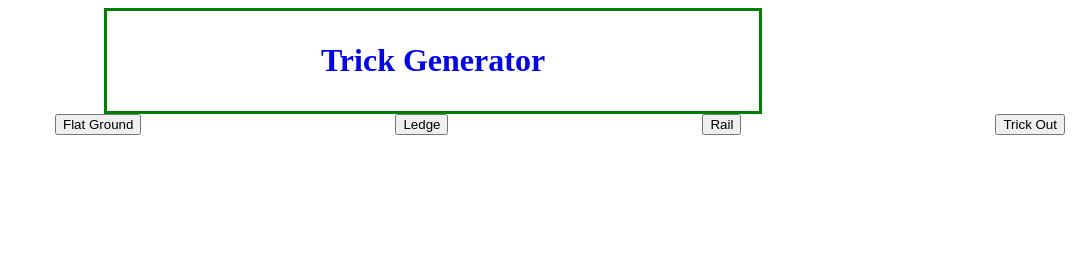
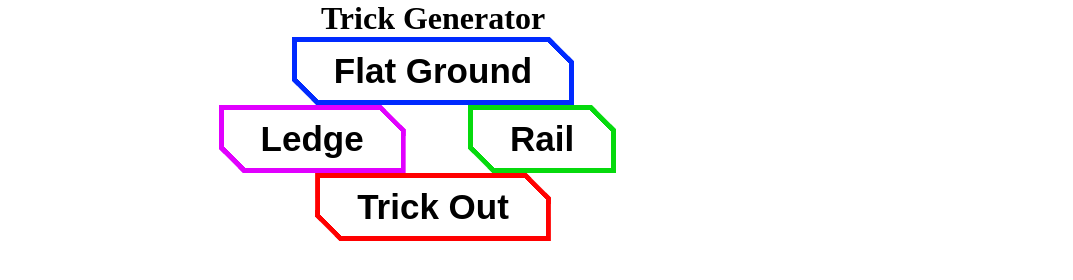
Before and after one commit to Jay32den/skate-trick-generator, a plain HTML site: page index.html in a window 1280 px wide. Shown: the whole page, without its empty margins (207-1280 px from the left). Drawn offline with Linux system fonts and the light colour scheme.

Commit message:
button changes

```diff
--- a/index.html
+++ b/index.html
@@ -7,24 +7,21 @@
     <title>FingerBoard Trick Generator</title>
 </head>
 <body>
-    <div id="header">
+    <div class="container">
         <h1>Trick Generator</h1>
-    </div>
         <!-- FLATGROUND TRICKS -->
         <div class="buttons">
             <div id="flatGround"></div>
-    <button onclick="gentext();">
-        <div name="text1">Flat Ground </div>
-    </button>
+            <button style="--color: #002aff;" onclick="gentext();">Flat Ground</button>
             <!-- LEDGE TRICKS -->
             <div id="ledgeTrick"></div>
-    <button onclick="genledge();">Ledge</button>
+            <button style="--color: #e100ff;" onclick="genledge();">Ledge</button>
             <!-- RAIL TRICKS -->
             <div id="railTrick"></div>
-    <button onclick="genrail();">Rail</button>
+            <button style="--color: #06da0d;" onclick="genrail();">Rail</button>
             <!-- TRICK OUT -->
             <div id="trickOut"></div>
-    <button onclick="genTrickOut();">Trick Out</button>
+            <button style="--color: #ff0000;" onclick="genTrickOut();">Trick Out</button>
         </div>
     </div>
 <script src="script.js"></script>
--- a/script.js
+++ b/script.js
@@ -2,6 +2,8 @@ var trick = document.getElementById('flatGround');
 var ledge = document.getElementById('ledgeTrick');
 var rail = document.getElementById('railTrick');
 var outTrick = document.getElementById('trickOut');
+
+
 
 function gentext() {
     var flattrick = ['kickflip', 'heelflip', 'treflip', 'ollie'];
@@ -32,8 +34,8 @@ function showText(element, tricks) {
     // Append the div to the body
     document.body.appendChild(centeredText);
 
-    // Remove the div after 1 seconds (adjust as needed)
+    // Remove the div after 3 seconds (adjust as needed)
     setTimeout(function () {
         centeredText.remove();
-    }, 1000);
+    }, 3000);
 }
--- a/style.css
+++ b/style.css
@@ -1,28 +1,11 @@
-#header {
-    margin: auto;
-    width: 50%;
-    border: 3px solid green;
-    padding: 10px;
-    text-align: center;
-    color: blue;
-}
-#text1 {
-    margin: auto;
-    width: 50%;
-    border: 3px solid green;
-    padding: 10px;
-    text-align: center;
-    color: blue;
-}
-.buttons {
+.container {
     display: flex;
-    justify-content: space-between;
+    flex-direction: column;
+    align-items: center;
+    justify-content: center;
+
 }
 
-.buttons > div {
-    flex-grow: 1;
-    margin-right: 10px; /* Adjust as needed for spacing */
-}
 #centeredText {
     position: fixed;
     top: 50%;
@@ -33,3 +16,74 @@
     border: 1px solid black;
     z-index: 9999; /* Ensure it's on top */
 }
+
+/* CSS for evenly spread buttons */
+.buttons {
+    display: flex;
+    justify-content: space-around;
+    align-items: center;
+    flex-wrap: wrap;
+    padding: 0 20px; /* Adjust left padding as needed */
+    max-width: 500px; /* Adjust max-width as needed */
+    width: 100%;
+}
+
+.buttons button {
+    --border: 5px;    /* the border width */
+    --slant: 0.7em;   /* control the slanted corners */
+    font-size: 35px;
+    padding: 0.4em 1.2em;
+    border: none;
+    cursor: pointer;
+    font-weight: bold;
+    background:
+        linear-gradient(to bottom left, var(--color)  50%,#0000 50.1%) top right,
+        linear-gradient(to top   right, var(--color)  50%,#0000 50.1%) bottom left;
+    background-size: calc(var(--slant) + 1.3*var(--border)) calc(var(--slant) + 1.3*var(--border));
+    background-repeat: no-repeat;
+    box-shadow:
+        0 0 0 200px inset var(--s,#0000),
+        0 0 0 var(--border) inset var(--color);
+    clip-path:
+        polygon(0 0, calc(100% - var(--slant)) 0, 100% var(--slant),
+                100% 100%, var(--slant) 100%,0 calc(100% - var(--slant))
+            );
+    transition: color var(--t,0.3s), background-size 0.3s;
+}
+
+button:focus-visible {
+    outline-offset: calc(-1*var(--border));
+    outline: var(--border) solid #000c;
+    clip-path: none;
+    background-size: 0 0;
+}
+
+button:hover,
+button:active{
+    background-size: 100% 100%;
+    color: #fff;
+    --t: 0.2s 0.1s;
+}
+
+button:active {
+    --s: #0005;
+    transition: none;
+}
+
+/* to have things in good shape */
+*,
+*::before,
+*::after {
+    margin: 0;
+    padding: 0;
+    box-sizing: border-box;
+}
+
+/* Media query for responsiveness */
+@media screen and (max-width: 768px) {
+    .buttons {
+        flex-direction: column;
+        align-items: stretch;
+        padding: 20px; /* Adjust padding as needed */
+    }
+}
```
Lines whose indentation alone changed are shown as unchanged.
